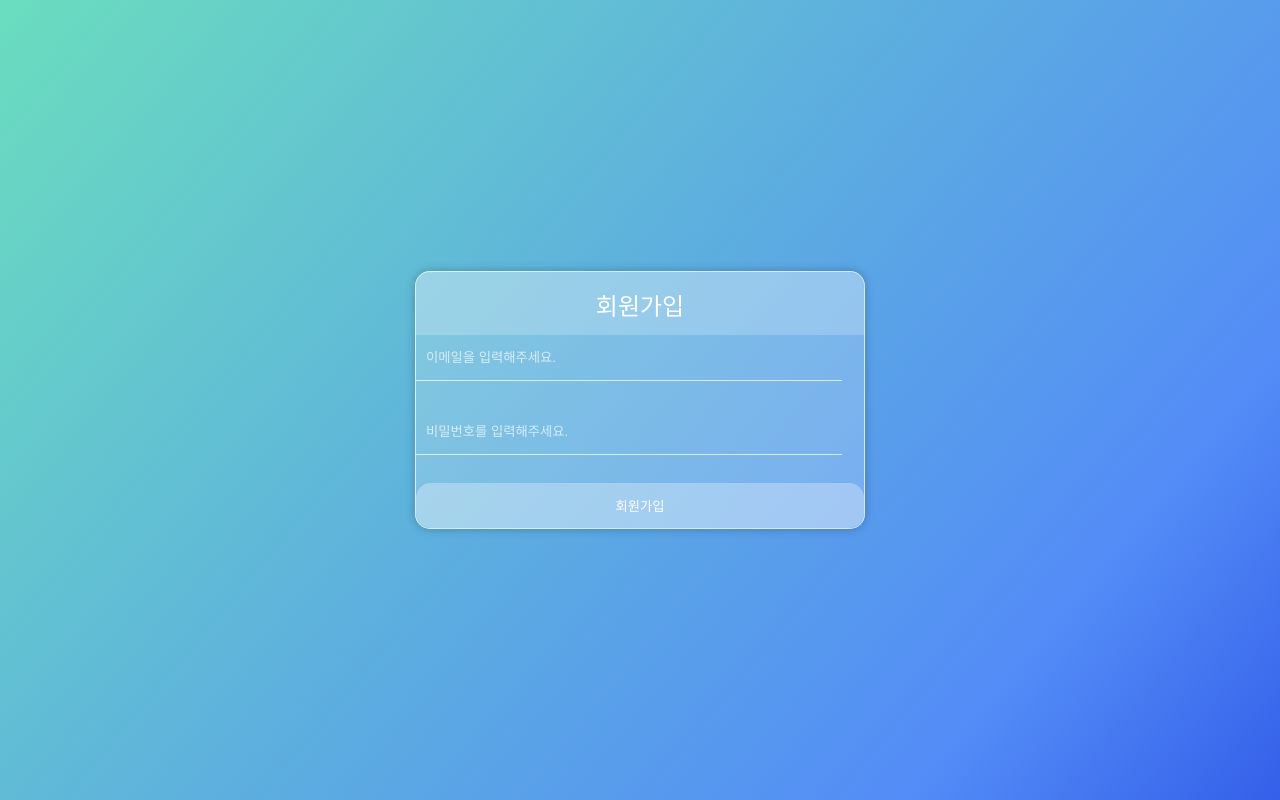
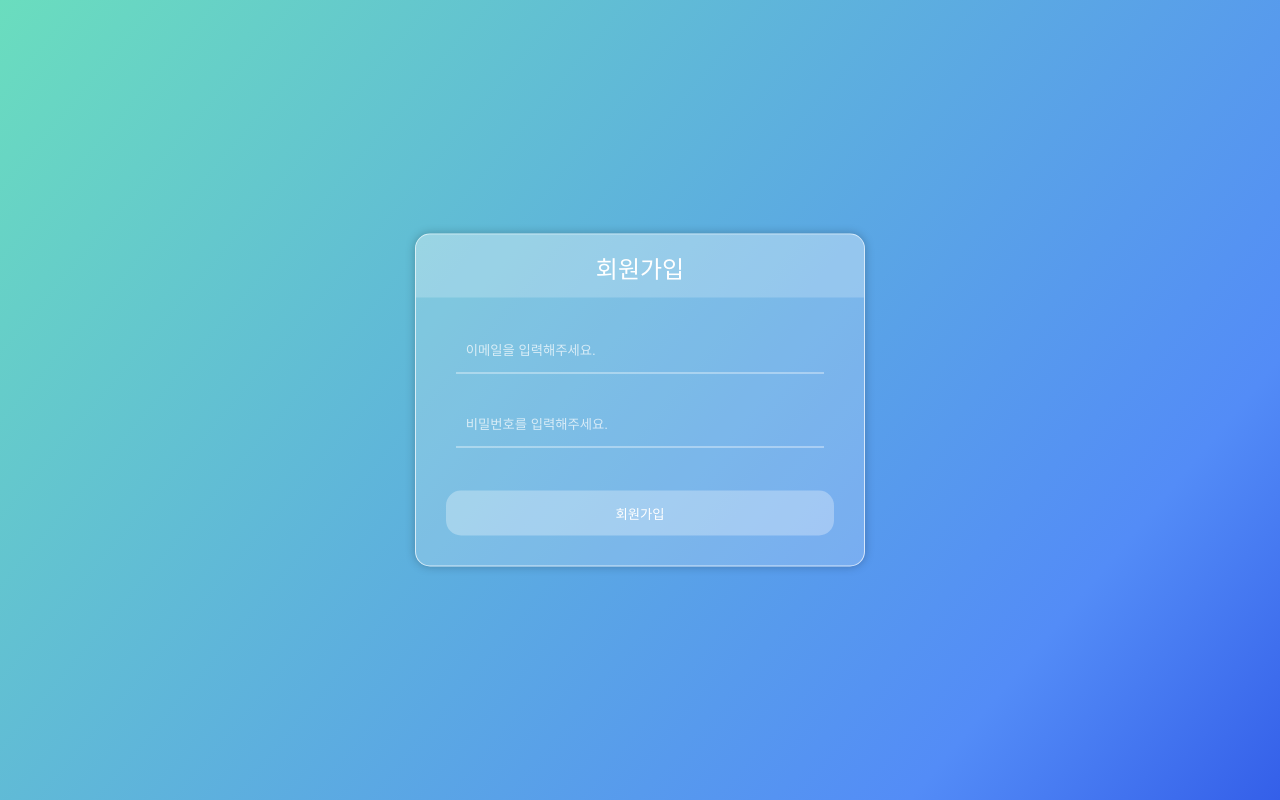
Before and after one commit to pre-onboarding-12th-4/pre-onboarding-12th-1-4, a React (Create React App) app: page /signup in a window 1280 px wide. Built offline with nearby package versions, Linux system fonts and the light colour scheme.

Commit message:
Fix: 일관성을 위해 변경

```diff
--- a/src/components/auth/SignInForm.tsx
+++ b/src/components/auth/SignInForm.tsx
@@ -1,17 +1,9 @@
 import Button from 'components/common/Button';
+import FormStyle from 'components/common/FormStyle';
 import Input from 'components/common/Input';
 import { AuthContext } from 'context/auth/AuthContext';
 import useFormValidation from 'hooks/useFormValidation';
 import { ChangeEvent, FormEvent, useContext } from 'react';
-import styled from 'styled-components';
-
-export const FormStyle = styled.form`
-  padding: 30px;
-  text-align: center;
-  button {
-    margin-top: 15px;
-  }
-`;
 
 export default function SignInForm() {
   const {
--- a/src/components/auth/SignupForm.tsx
+++ b/src/components/auth/SignupForm.tsx
@@ -1,5 +1,6 @@
 import { fetchSignUp } from 'api/auth';
 import Button from 'components/common/Button';
+import FormStyle from 'components/common/FormStyle';
 import Input from 'components/common/Input';
 import useFormValidation from 'hooks/useFormValidation';
 import { ChangeEvent, FormEvent } from 'react';
@@ -25,7 +26,6 @@ export default function SignInForm() {
 
   const formFields = [
     {
-      id: 1,
       name: 'email',
       value: email,
       onChange: (e: ChangeEvent<HTMLInputElement>) => handleEmailChange(e.target.value),
@@ -37,7 +37,6 @@ export default function SignInForm() {
       dataTestId: 'email-input',
     },
     {
-      id: 2,
       name: 'password',
       value: password,
       onChange: (e: ChangeEvent<HTMLInputElement>) => handlePasswordChange(e.target.value),
@@ -51,9 +50,9 @@ export default function SignInForm() {
   ];
 
   return (
-    <form onSubmit={handleSubmit}>
-      {formFields.map(input => (
-        <Input key={input.id} {...input} />
+    <FormStyle onSubmit={handleSubmit}>
+      {formFields.map((input, index) => (
+        <Input key={index} {...input} />
       ))}
       <Button
         type='submit'
@@ -63,6 +62,6 @@ export default function SignInForm() {
         btnWidth=''
         btnPadding=''
       />
-    </form>
+    </FormStyle>
   );
 }
--- /dev/null
+++ b/src/components/common/FormStyle.tsx
@@ -0,0 +1,11 @@
+import { styled } from 'styled-components';
+
+const FormStyle = styled.form`
+  padding: 30px;
+  text-align: center;
+  button {
+    margin-top: 15px;
+  }
+`;
+
+export default FormStyle;
```
